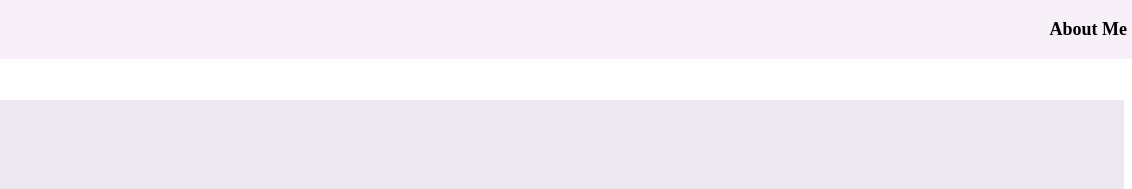
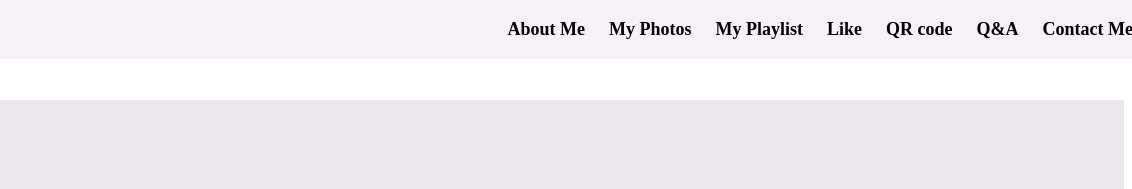
Before and after one commit to Web-Development-Environments-2021/304816408, a plain HTML site: page index.html in a window 1280 px wide. Shown: the top 189 px of the page, 148-1280 px from the left. Drawn offline with Linux system fonts and the light colour scheme.

Commit message:
Update style.css

```diff
--- a/style.css
+++ b/style.css
@@ -5,7 +5,7 @@
   padding: 5px;
   position: fixed;
   top: 0;
-  width: 1822px;
+  width: 100%;
 }
 
 /* Style the header links */
```
